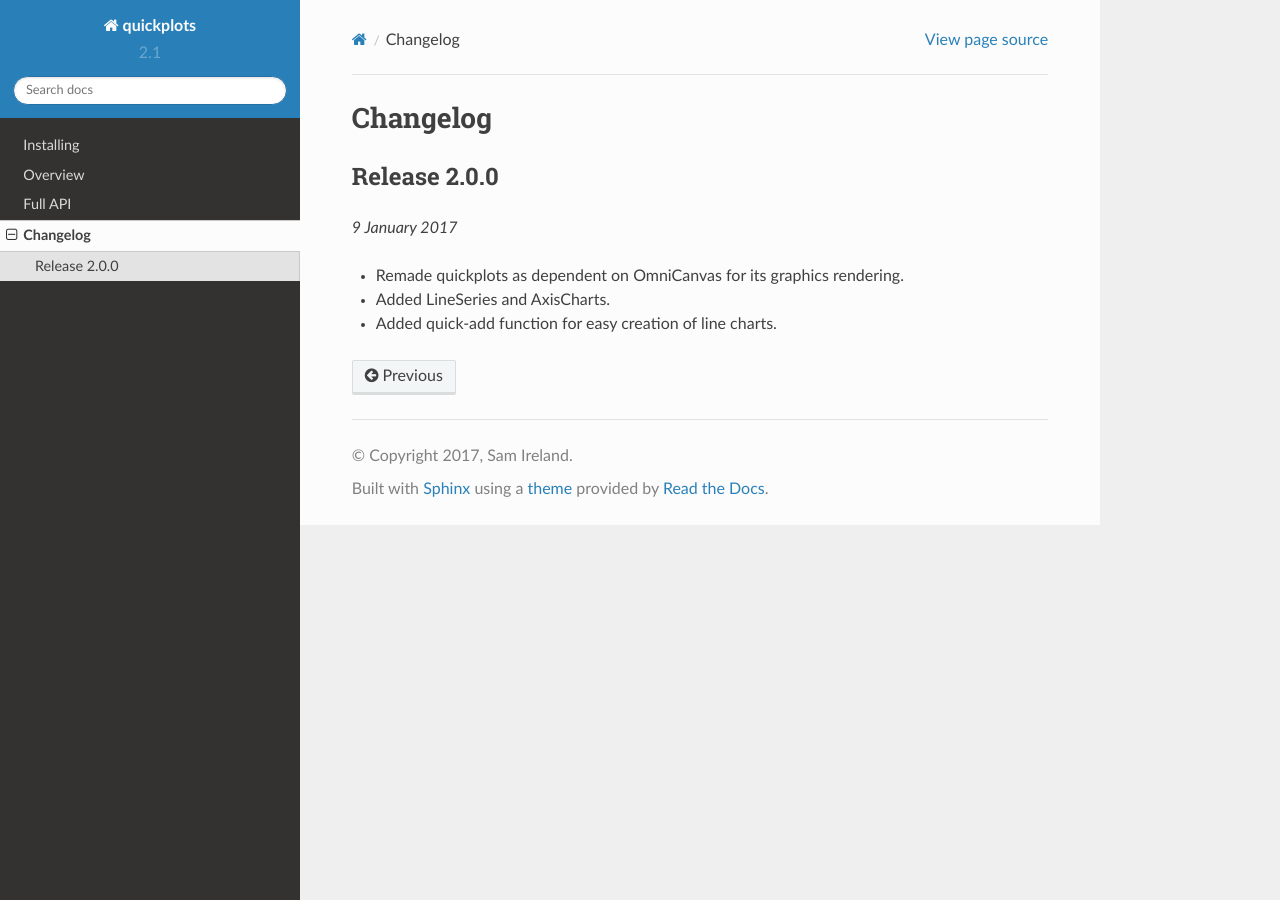
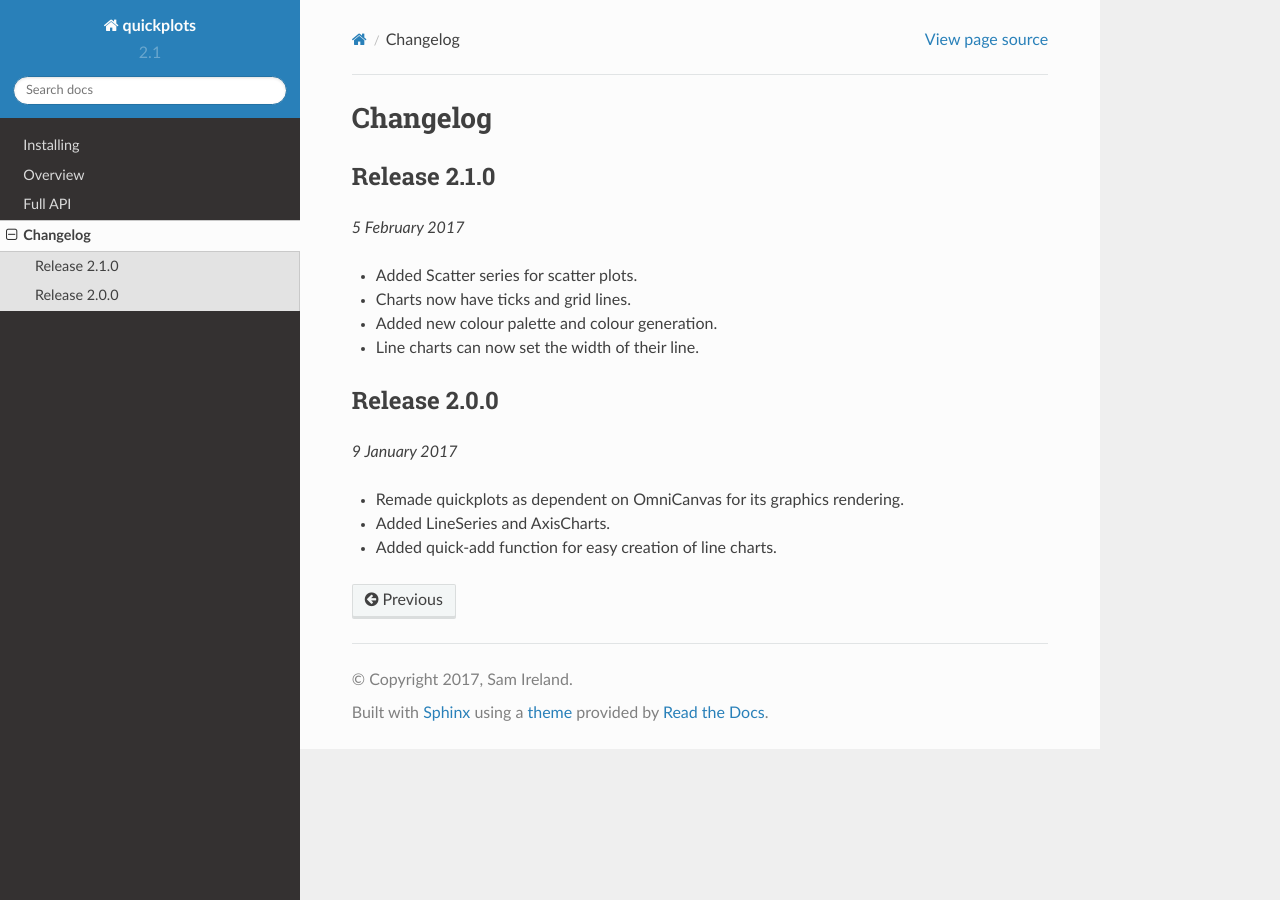
Before and after one commit to samirelanduk/quickplots, a Sphinx documentation site: the page built from docs/source/changelog.rst, in a window 1280 px wide. Built offline with Sphinx 7.4.7 and the Read the Docs theme 2.0.0, drawn with Linux system fonts in a browser that asks for light colours.

Commit message:
Update changelog

```diff
--- a/docs/source/changelog.rst
+++ b/docs/source/changelog.rst
@@ -1,5 +1,16 @@
 Changelog
 ---------
+
+Release 2.1.0
+~~~~~~~~~~~~~
+
+`5 February 2017`
+
+* Added Scatter series for scatter plots.
+* Charts now have ticks and grid lines.
+* Added new colour palette and colour generation.
+* Line charts can now set the width of their line.
+
 
 Release 2.0.0
 ~~~~~~~~~~~~~
```
